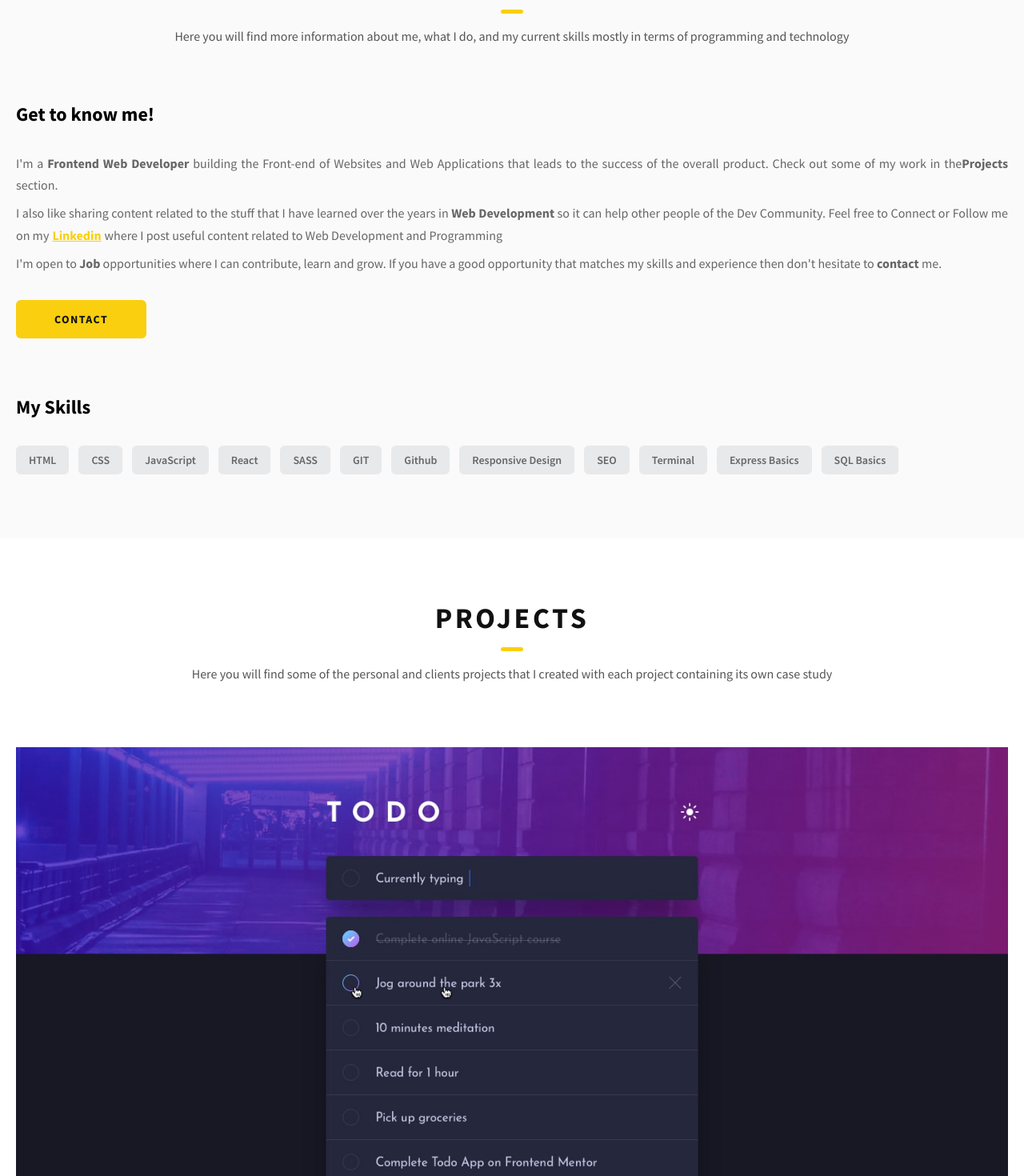
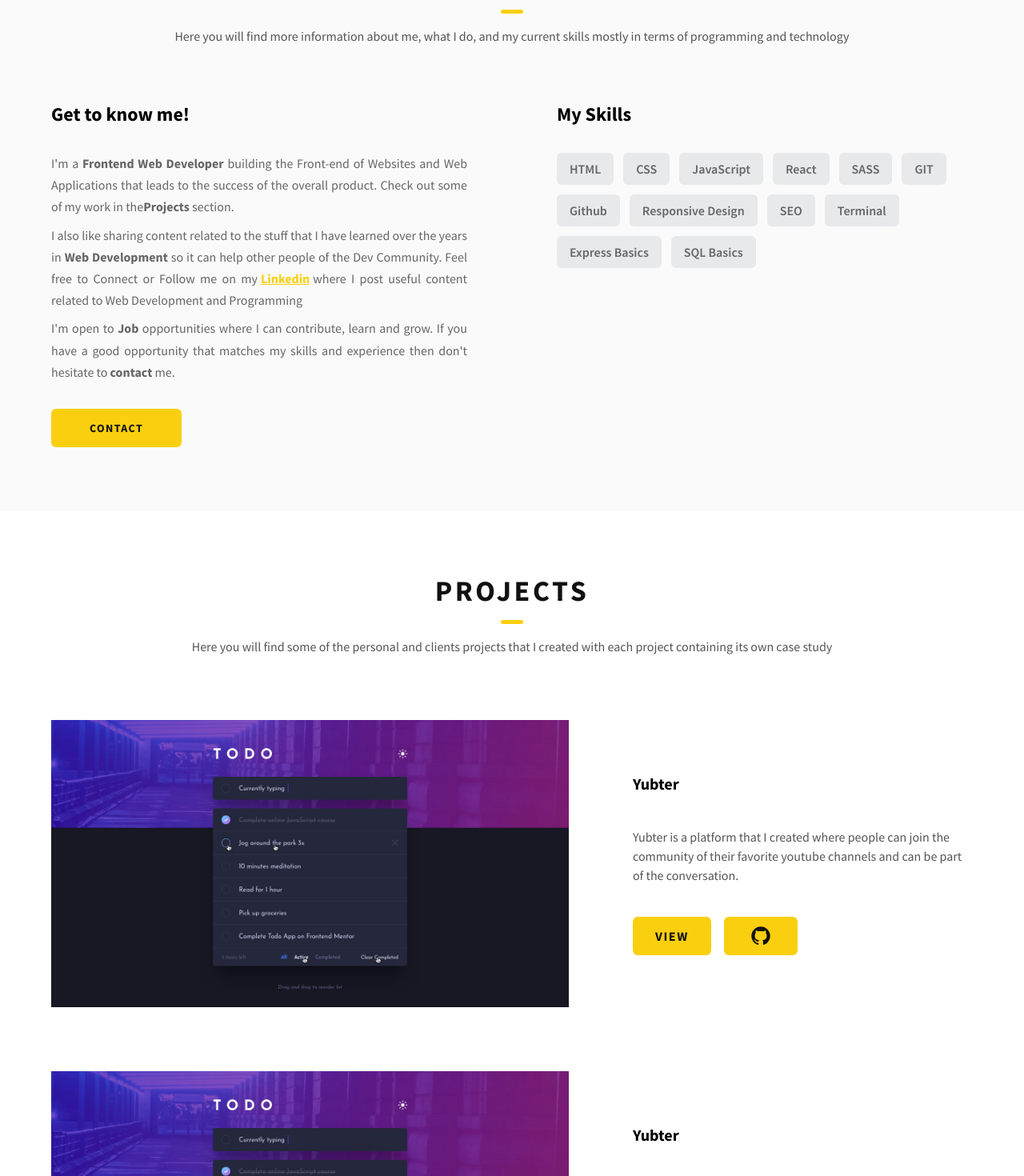
Before and after one commit to Mhmd-Kamal/portfolio, a Next.js app: page / in a window 1280 px wide. Shown: the part 660-2130 px from the top of the page at 80% size. Built offline with nearby package versions, Linux system fonts and the light colour scheme.

Commit message:
add desktop breakpoint css classes

```diff
--- a/components/About.js
+++ b/components/About.js
@@ -15,7 +15,7 @@ export default function About() {
   ];
 
   return (
-    <section id="about" className="px-5 bg-[#fafafa] py-20">
+    <section id="about" className="px-[5%] bg-[#fafafa] py-20">
       <div className="flex flex-col items-center gap-[70px]">
         <div className="flex flex-col items-center gap-4">
           <h2 className="uppercase text-4xl text-[#111] tracking-widest font-bold text-center">
@@ -27,8 +27,8 @@ export default function About() {
             current skills mostly in terms of programming and technology
           </p>
         </div>
-        <div className="flex flex-col gap-[70px]">
-          <div className="flex flex-col gap-8 items-start">
+        <div className="flex flex-col gap-[70px] md:flex-row md:gap-28">
+          <div className="flex flex-col gap-8 items-start md:flex-1">
             <h3 className="font-bold text-2xl ">Get to know me!</h3>
             <div className="flex flex-col gap-2 text-[#666] leading-[1.7] text-justify">
               <p>
@@ -67,13 +67,14 @@ export default function About() {
               Contact
             </a>
           </div>
-          <div className="flex flex-col gap-8">
+
+          <div className="flex flex-col gap-8 md:flex-1">
             <h3 className="font-bold text-2xl">My Skills</h3>
             <div className="flex flex-wrap  gap-3">
               {skills.map((skill) => (
                 <div
                   key={skill}
-                  className="text-[#666] bg-gray-400/20 rounded-md px-4 py-2 font-semibold text-sm"
+                  className="text-[#666] bg-gray-400/20 rounded-md px-4 py-2 font-semibold text-sm md:text-base"
                 >
                   {skill}
                 </div>
--- a/components/Contact.js
+++ b/components/Contact.js
@@ -2,7 +2,7 @@ export default function Contact() {
   return (
     <section
       id="contact"
-      className="bg-slate-400/20 bg-[url('/common-bg.svg')] bg-blend-hue px-5 py-20 flex flex-col gap-20"
+      className="bg-slate-400/20 bg-[url('/common-bg.svg')] bg-blend-hue px-[5%] py-20 flex flex-col gap-20"
     >
       <div className="flex flex-col items-center gap-4">
         <h2 className="uppercase text-4xl text-[#111] tracking-widest font-bold text-center">
@@ -15,8 +15,12 @@ export default function Contact() {
         </p>
       </div>
 
-      <div className="bg-white p-7 rounded-md shadow-[rgba(100,100,111,.2)_0_7px_29px_0]">
-        <form action="/" method="POST" className="flex flex-col gap-7">
+      <div className="flex justify-center">
+        <form
+          action="/"
+          method="POST"
+          className="flex flex-col gap-7 bg-white p-7 sm:p-10 rounded-md shadow-[rgba(100,100,111,.2)_0_7px_29px_0] w-full max-w-3xl"
+        >
           <div className="flex flex-col gap-2">
             <label
               htmlFor="name"
@@ -69,7 +73,7 @@ export default function Contact() {
 
           <button
             type="submit"
-            className="shadow-lg cursor-pointer bg-[#facf0f] text-sm text-[#111] rounded-md font-bold tracking-wider uppercase inline-block px-[70px] py-4"
+            className="shadow-lg cursor-pointer bg-[#facf0f] text-sm text-[#111] rounded-md font-bold tracking-wider uppercase inline-block px-[70px] md:px-20 sm:text-base py-4 sm:self-end"
           >
             submit
           </button>
--- a/components/Footer.js
+++ b/components/Footer.js
@@ -2,8 +2,8 @@ export default function Footer() {
   const year = new Date().getFullYear();
 
   return (
-    <footer className="bg-black px-4 w-full text-[#eee] divide-[#444] divide-y">
-      <div className="py-14 flex flex-col gap-11">
+    <footer className="bg-black px-[5%] w-full text-[#eee] divide-[#444] divide-y">
+      <div className="py-14 flex flex-col gap-11 md:flex-row-reverse md:justify-between md:gap-80">
         <div className="flex flex-col gap-4">
           <h3 className="font-bold text-xl tracking-wider">SOCIAL</h3>
           <div className="flex gap-2.5">
@@ -35,7 +35,7 @@ export default function Footer() {
         </div>
         <div className="flex flex-col gap-4">
           <h3 className="font-bold text-xl uppercase">mohamed kamal</h3>
-          <p className="text-sm leading-6">
+          <p className="text-sm leading-6 max-w-lg">
             A Frontend focused Web Developer building the Frontend of Websites
             and Web Applications that leads to the success of the overall
             product.
--- a/components/Hero.js
+++ b/components/Hero.js
@@ -1,6 +1,6 @@
 export default function Hero() {
   return (
-    <section className='bg-slate-400/20 bg-[url("/common-bg.svg")] bg-blend-hue px-5 py-28 flex flex-col items-center gap-11 w-full'>
+    <section className='bg-slate-400/20 bg-[url("/common-bg.svg")] bg-blend-hue px-[5%] py-28 flex flex-col items-center gap-11 w-full'>
       <h1 className="text-[#111] text-5xl font-extrabold leading-[1.5] tracking-wide text-center uppercase">
         Hey, I'm Mohamed Kamal
       </h1>
--- a/components/NavBar.js
+++ b/components/NavBar.js
@@ -6,7 +6,7 @@ export default function NavBar() {
   const sections = ["home", "about", "projects", "contact"];
 
   return (
-    <nav className="fixed top-0 bg-white flex items-center justify-between w-full px-5 min-h-[4rem]  text-[#333] sm:shadow-lg">
+    <nav className="fixed top-0 bg-white flex items-center justify-between w-full px-[5%] min-h-[4rem]  text-[#333] sm:shadow-lg">
       <div className="flex items-center gap-3">
         <Image src={"/man.png"} alt="Avatar" width={40} height={40} />
         <p className="font-bold tracking-wide ">MOHAMED KAMAL</p>
--- a/components/ProjectCard.js
+++ b/components/ProjectCard.js
@@ -1,12 +1,12 @@
 const ProjectCard = () => {
   return (
-    <div className="w-full flex flex-col gap-9">
+    <div className="w-full flex flex-col gap-9 lg:gap-20 lg:flex-row lg:items-center">
       <div className=" ">
         <img src={"/projects/todo-app.jpg"} alt="project snapshot" />
       </div>
-      <div className="flex flex-col items-center gap-6">
+      <div className="flex flex-col items-center gap-6 lg:gap-10 lg:items-start">
         <h3 className="font-bold text-xl">Yubter</h3>
-        <p className="text-center text-[#555] font-medium tracking-[1.5]">
+        <p className="text-center lg:text-left text-[#555] font-medium tracking-[1.5]">
           Yubter is a platform that I created where people can join the
           community of their favorite youtube channels and can be part of the
           conversation.
--- a/components/Projects.jsx
+++ b/components/Projects.jsx
@@ -2,7 +2,7 @@ import ProjectCard from "./ProjectCard";
 
 export default function Projects() {
   return (
-    <section id="projects" className="px-5 py-20 flex flex-col gap-20">
+    <section id="projects" className="px-[5%] py-20 flex flex-col gap-20">
       <div className="flex flex-col items-center gap-4">
         <h2 className="uppercase text-4xl text-[#111] tracking-widest font-bold text-center">
           Projects
```
